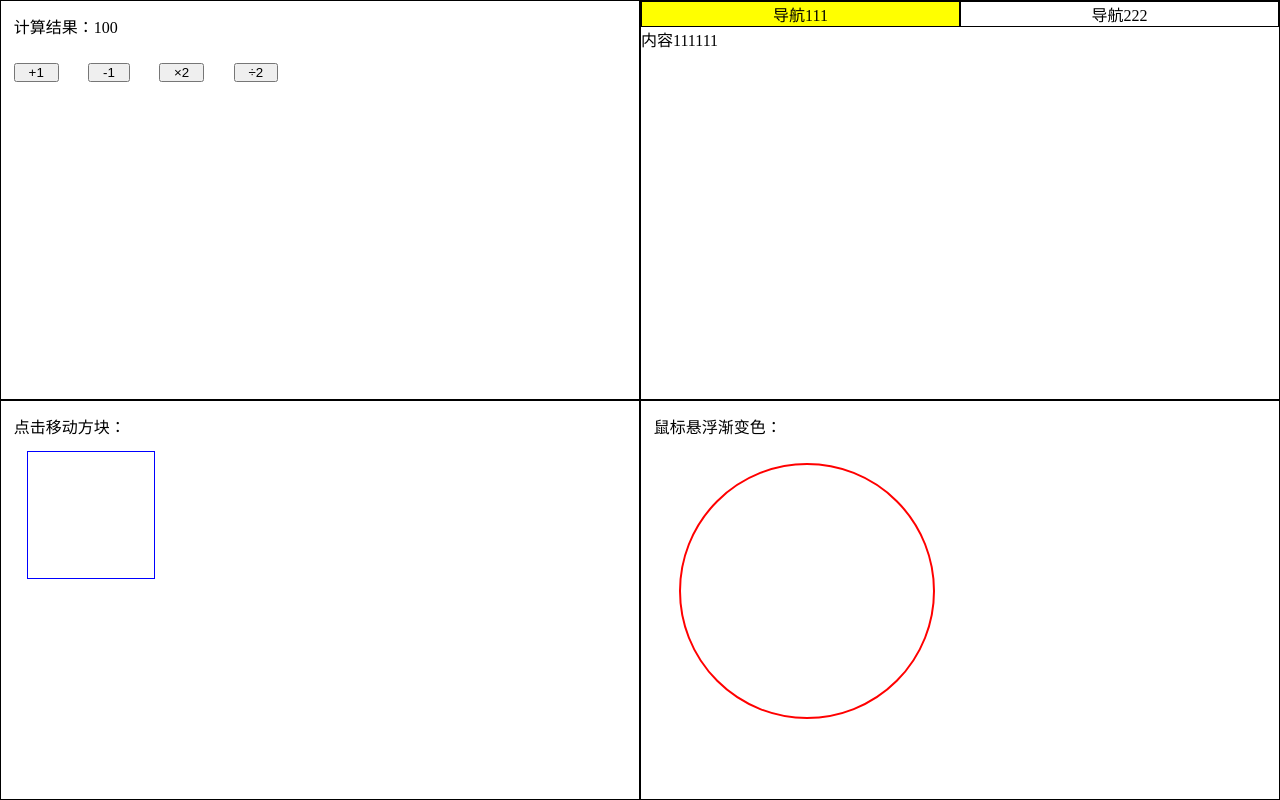
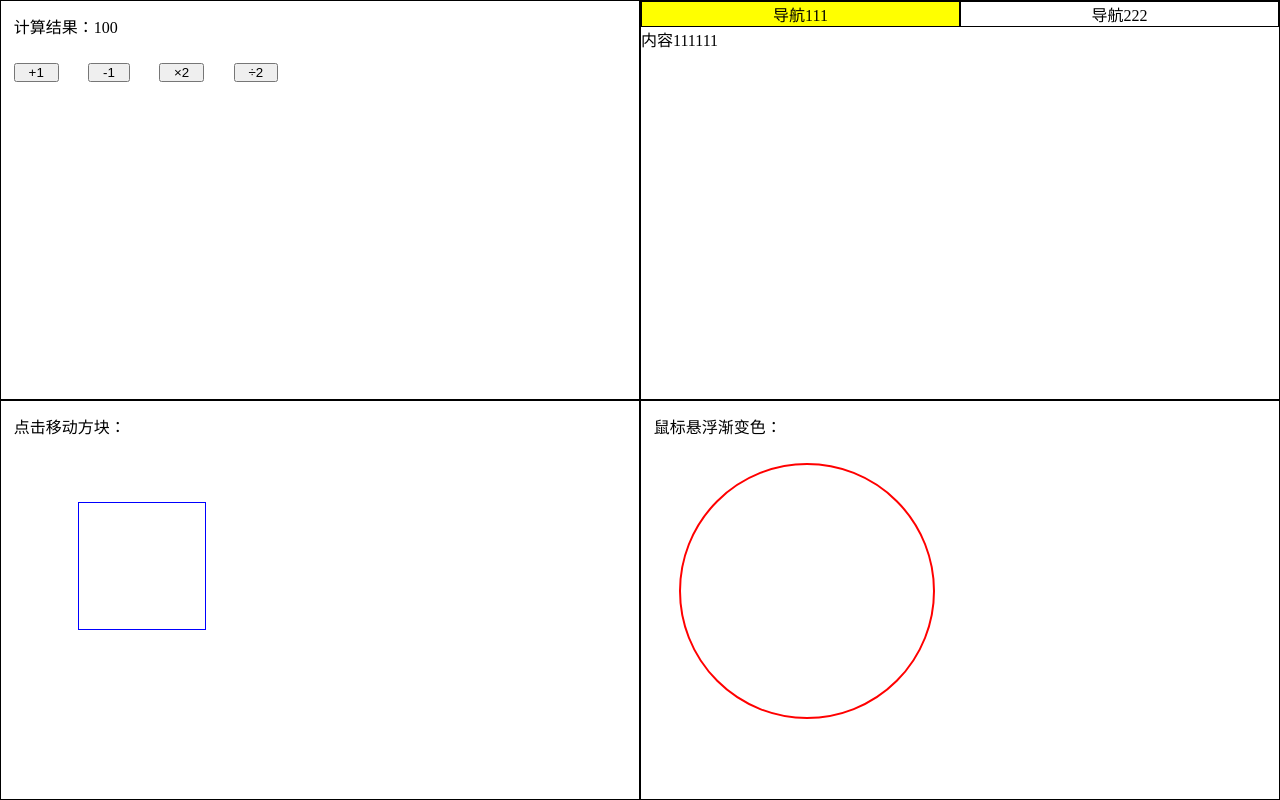
Before and after one commit to qingyou2517/MVC-demo-1, a website with bundled scripts: page src/index.html in a window 1280 px wide. Built offline with nearby package versions, Linux system fonts and the light colour scheme.

Commit message:
修改padding

```diff
--- a/src/app3.css
+++ b/src/app3.css
@@ -4,7 +4,7 @@
 }
 .app3 .square{
     border: 1px solid blue;
-    margin: 1vw 1vw;
+    margin: 5vw 5vw;
     width: 10vw;
     height: 10vw;
     transition: 300ms linear;
```
Also changed, not shown: 1 other file.
